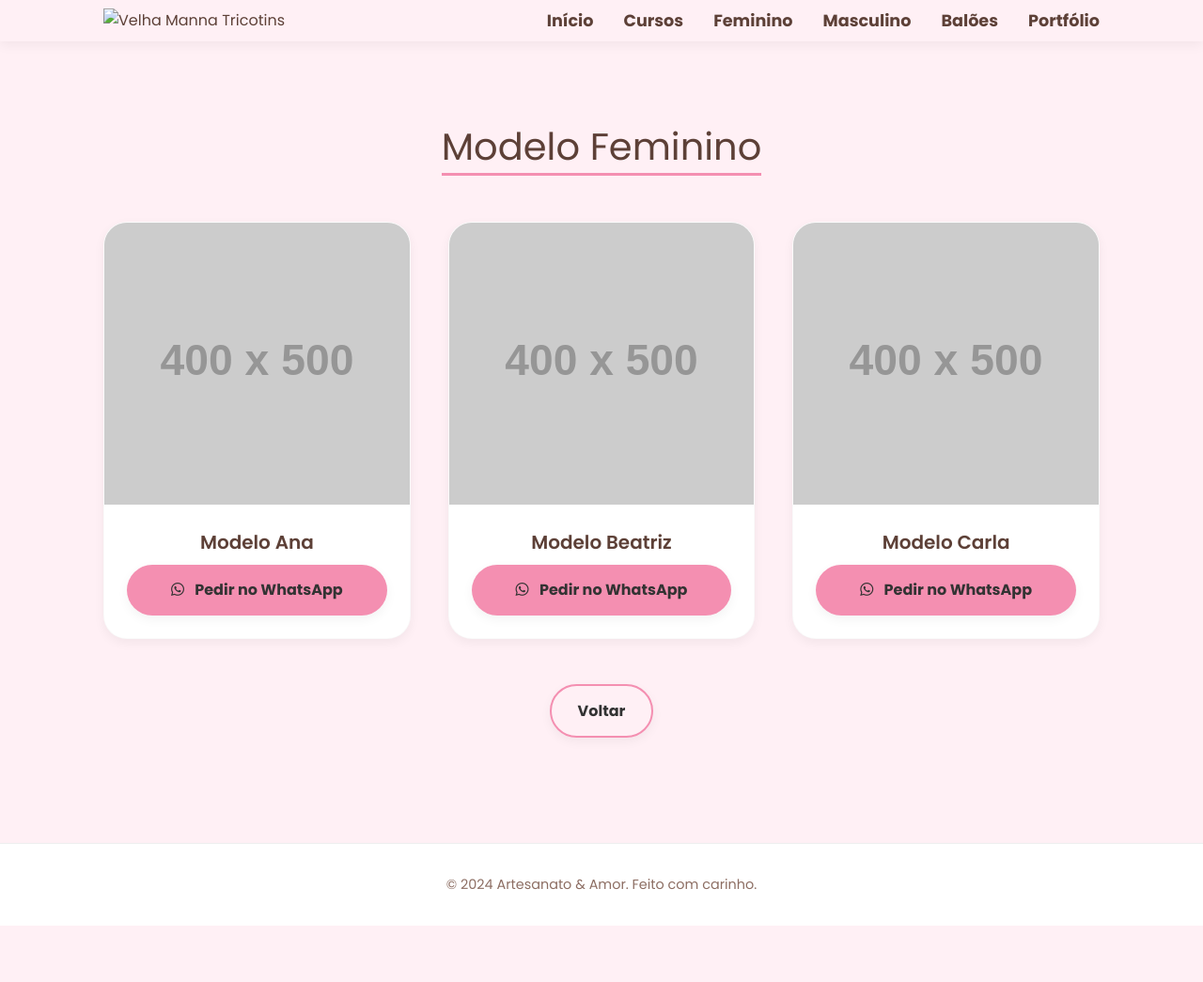
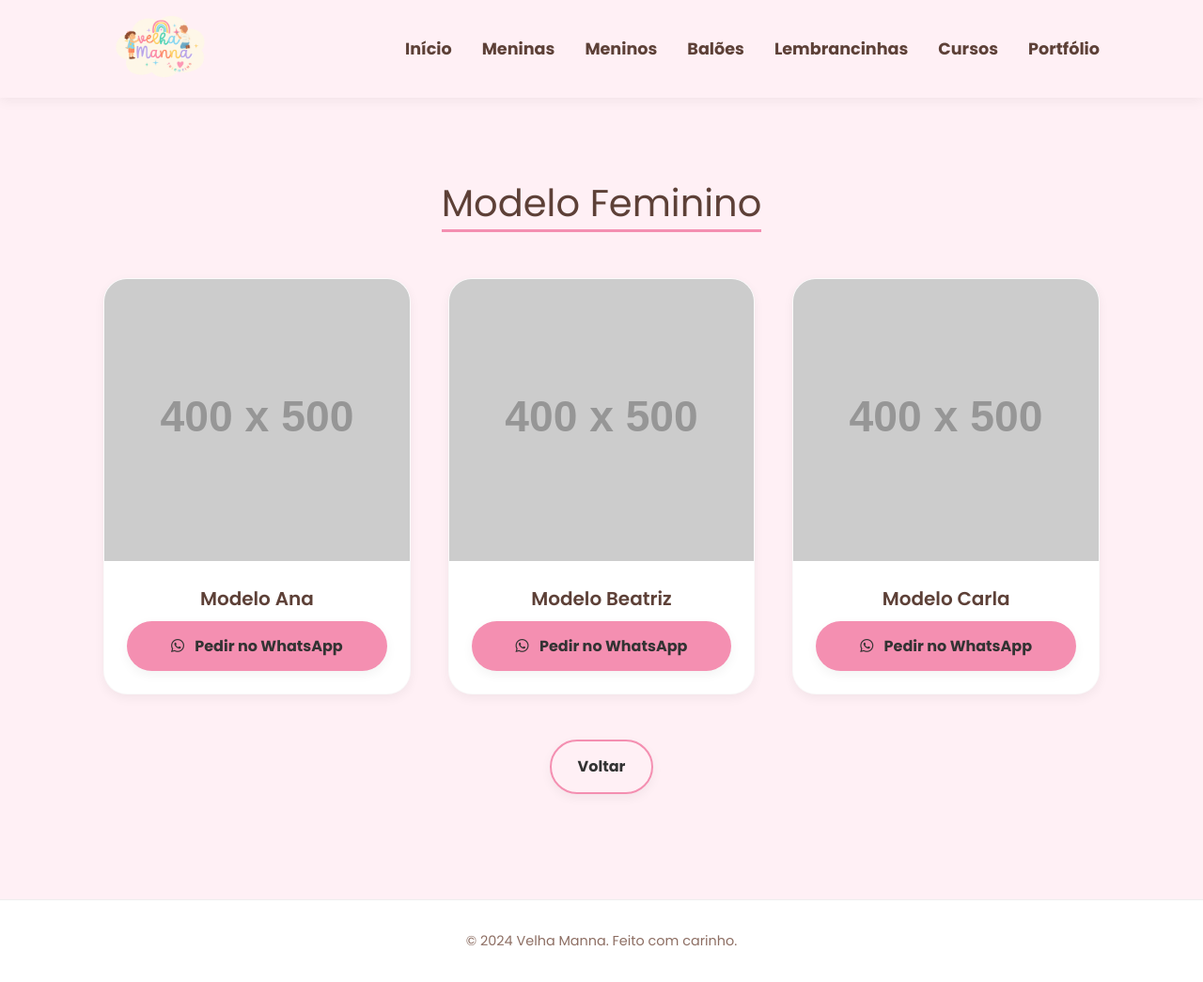
Before and after one commit to Iago-Derik/Site-Velha-Manna, a plain HTML site: page feminino.html in a window 1280 px wide. Shown: the whole page at 94% size. Before the commit the page ends 985 px from the top, so only its background shows below. Drawn offline with Linux system fonts and the light colour scheme; placeholder pictures from the web are drawn by us.

Commit message:
Ajustando detalhes necessários no Site

```diff
--- a/feminino.html
+++ b/feminino.html
@@ -1,25 +1,28 @@
 <!DOCTYPE html>
 <html lang="pt-BR">
+
 <head>
     <meta charset="UTF-8">
     <meta name="viewport" content="width=device-width, initial-scale=1.0">
-    <title>Modelos Femininos - Artesanato & Amor</title>
+    <title>Modelos Femininos - Velha Manna</title>
     <link rel="stylesheet" href="https://cdnjs.cloudflare.com/ajax/libs/font-awesome/6.0.0/css/all.min.css">
     <link rel="stylesheet" href="css/style.css">
 </head>
+
 <body class="feminino-theme">
 
     <nav class="navbar">
         <div class="container navbar-container">
             <a href="index.html" class="logo-link">
-             <img src="logo.png" alt="Velha Manna Tricotins" class="nav-logo">
+                <img src="img/logo.png" alt="Velha Manna Tricotins" class="nav-logo">
             </a>
             <ul class="nav-menu">
-            <li class="nav-item"><a href="index.html#hero" class="nav-link">Início</a></li>
-            <li class="nav-item"><a href="index.html#cursos" class="nav-link">Cursos</a></li>
-            <li class="nav-item"><a href="feminino.html" class="nav-link nav-link-feminino">Feminino</a></li>
-            <li class="nav-item"><a href="masculino.html" class="nav-link nav-link-masculino">Masculino</a></li>
-            <li class="nav-item"><a href="index.html#baloes" class="nav-link">Balões</a></li>
+                <li class="nav-item"><a href="index.html" class="nav-link">Início</a></li>
+                <li class="nav-item"><a href="feminino.html" class="nav-link nav-link-feminino">Meninas</a></li>
+                <li class="nav-item"><a href="masculino.html" class="nav-link nav-link-masculino">Meninos</a></li>
+                <li class="nav-item"><a href="baloes.html" class="nav-link">Balões</a></li>
+                <li class="nav-item"><a href="lembrancinhas.html" class="nav-link">Lembrancinhas</a></li>
+                <li class="nav-item"><a href="cursos.html" class="nav-link">Cursos</a></li>
                 <li class="nav-item"><a href="index.html#portfolio" class="nav-link">Portfólio</a></li>
             </ul>
             <div class="hamburger">
@@ -49,7 +52,7 @@
     </main>
 
     <footer style="background: white; padding: 2rem 0; text-align: center; border-top: 1px solid #eee; margin-top: 2rem;">
-    <p style="color: var(--light-text); font-size: 0.9rem;">&copy; 2024 Artesanato & Amor. Feito com carinho.</p>
+        <p style="color: var(--light-text); font-size: 0.9rem;">&copy; 2024 Velha Manna. Feito com carinho.</p>
     </footer>
 
     <script src="js/data.js"></script>
@@ -62,4 +65,5 @@
     </script>
     <script src="js/script.js"></script>
 </body>
+
 </html>
```
Also changed, not shown: admin.html (+1 -1 lines), baloes.html (+2 -2 lines), cursos.html (+2 -2 lines), index.html (+1 -1 lines), js/script.js (+27 -17 lines), lembrancinhas.html (+2 -2 lines), masculino.html (+12 -8 lines), css/style.css (indentation only). Lines whose indentation alone changed are shown as unchanged.
